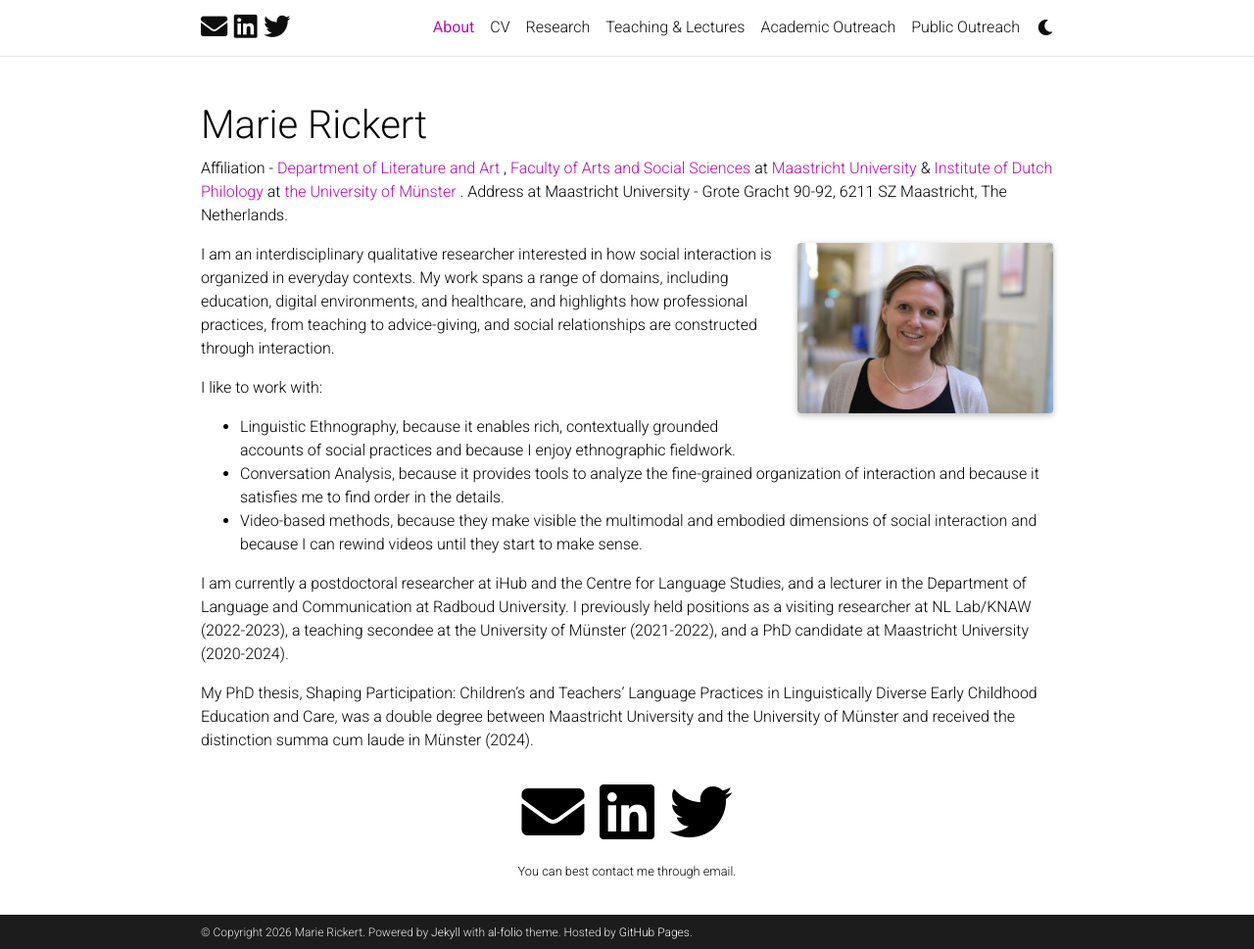
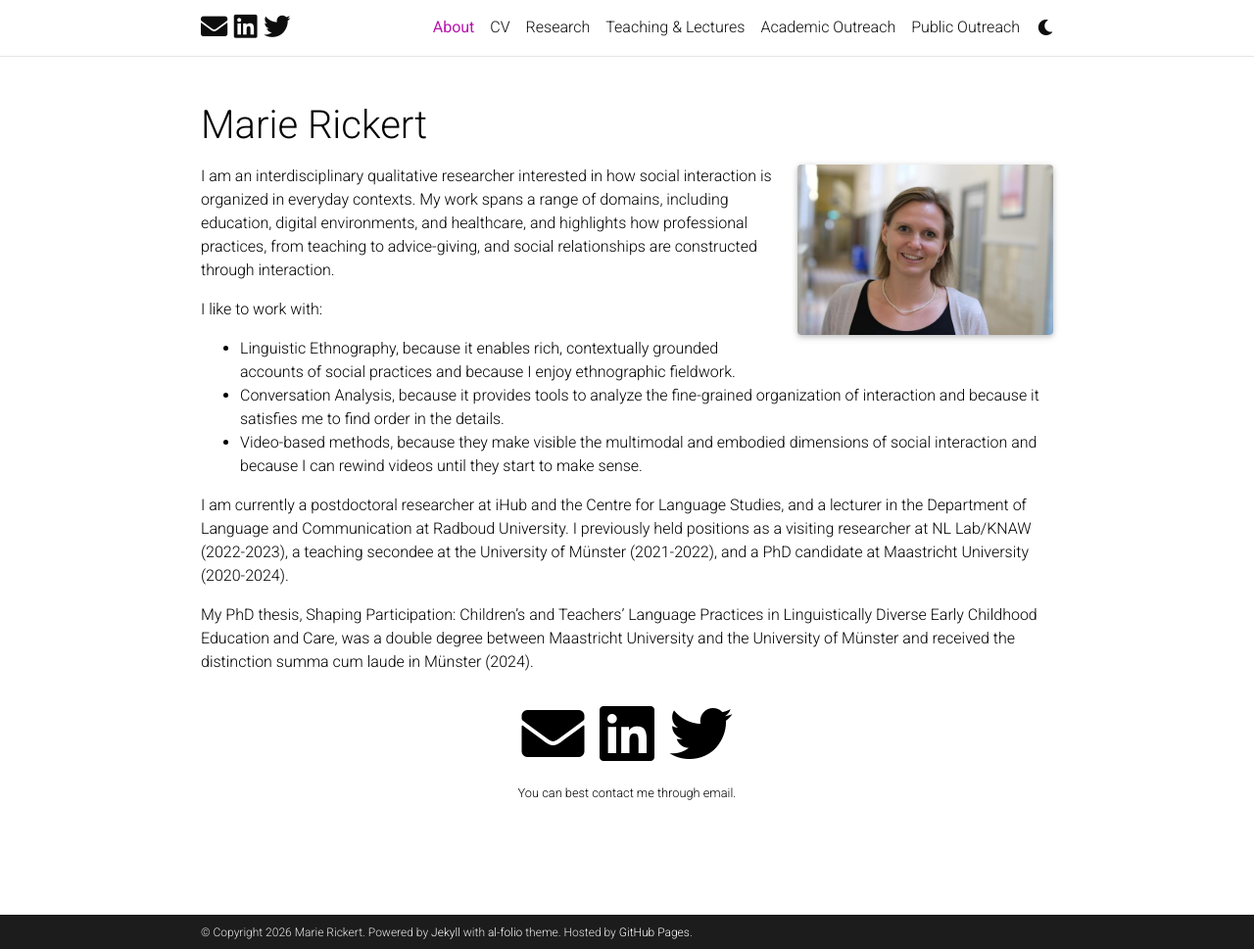
Before and after one commit to marierickert/marierickert.github.io, a Jekyll site: the page built from _pages/about.md, in a window 1280 px wide and 969 px high. Shown: the whole window at 98% size. Built offline with Jekyll 4.4.1, drawn with Linux system fonts in a browser that asks for light colours; comment, search, counter and statistics services are not loaded; a style sheet for code colours, icons or effects is not loaded; part of the change alters nothing that is shown.

Commit message:
update about me

```diff
--- a/_pages/about.md
+++ b/_pages/about.md
@@ -2,7 +2,7 @@
 layout: about
 title: About
 permalink: /
-subtitle: Affiliation - <a href=https://www.maastrichtuniversity.nl/about-um/faculties/arts-and-social-sciences/departments/department-literature-art> Department of Literature and Art </a>, <a href=https://www.maastrichtuniversity.nl/about-um/faculties/faculty-arts-and-social-sciences>Faculty of Arts and Social Sciences</a> at <a href=https://www.maastrichtuniversity.nl>Maastricht University</a> & <a href=https://www.uni-muenster.de/INP> Institute of Dutch Philology </a> at <a href=https://www.uni-muenster.de> the University of Münster </a>. Address at Maastricht University - Grote Gracht 90-92, 6211 SZ Maastricht, The Netherlands.
+# subtitle: Affiliation - <a href=https://www.maastrichtuniversity.nl/about-um/faculties/arts-and-social-sciences/departments/department-literature-art> Department of Literature and Art </a>, <a href=https://www.maastrichtuniversity.nl/about-um/faculties/faculty-arts-and-social-sciences>Faculty of Arts and Social Sciences</a> at <a href=https://www.maastrichtuniversity.nl>Maastricht University</a> & <a href=https://www.uni-muenster.de/INP> Institute of Dutch Philology </a> at <a href=https://www.uni-muenster.de> the University of Münster </a>. Address at Maastricht University - Grote Gracht 90-92, 6211 SZ Maastricht, The Netherlands.
 
 
 
```
